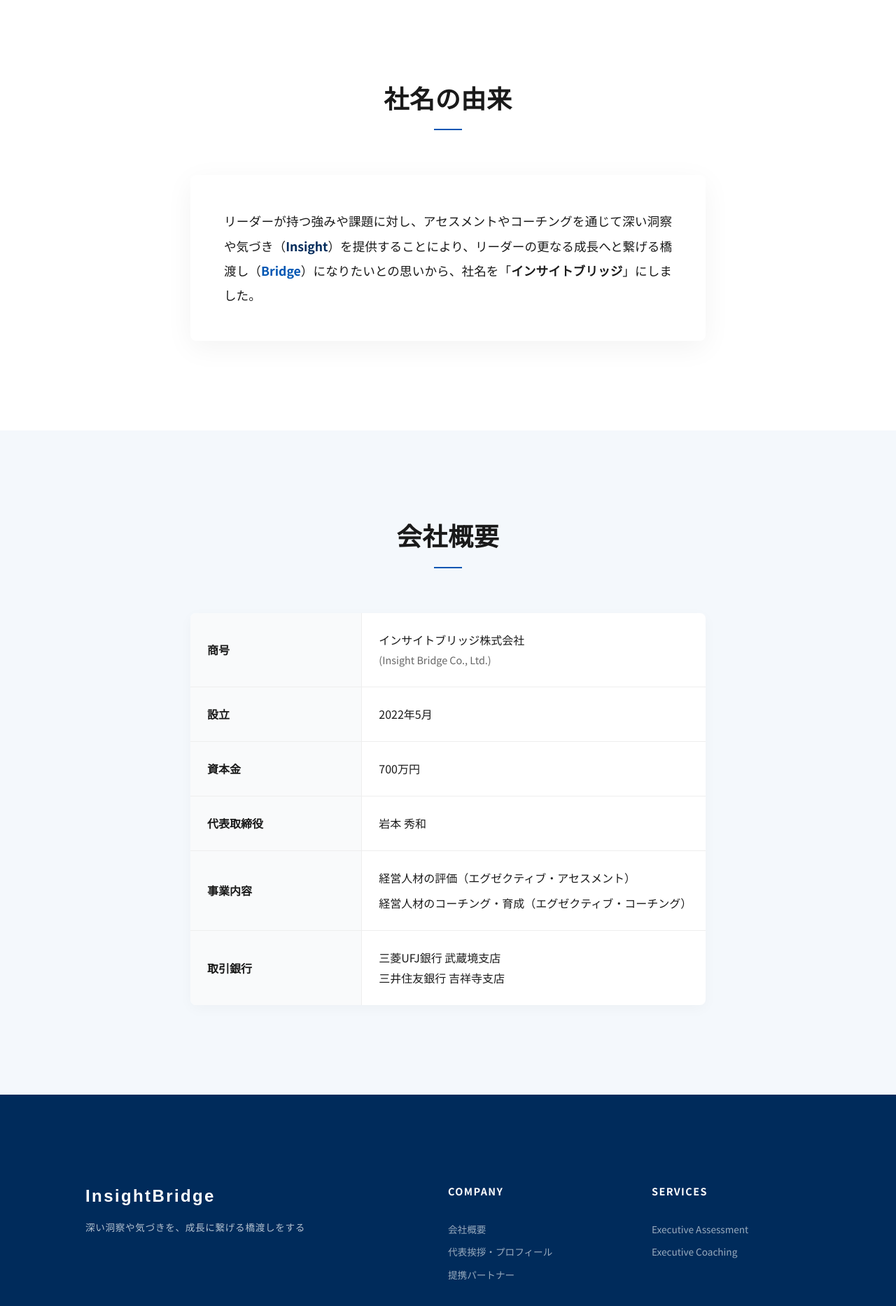
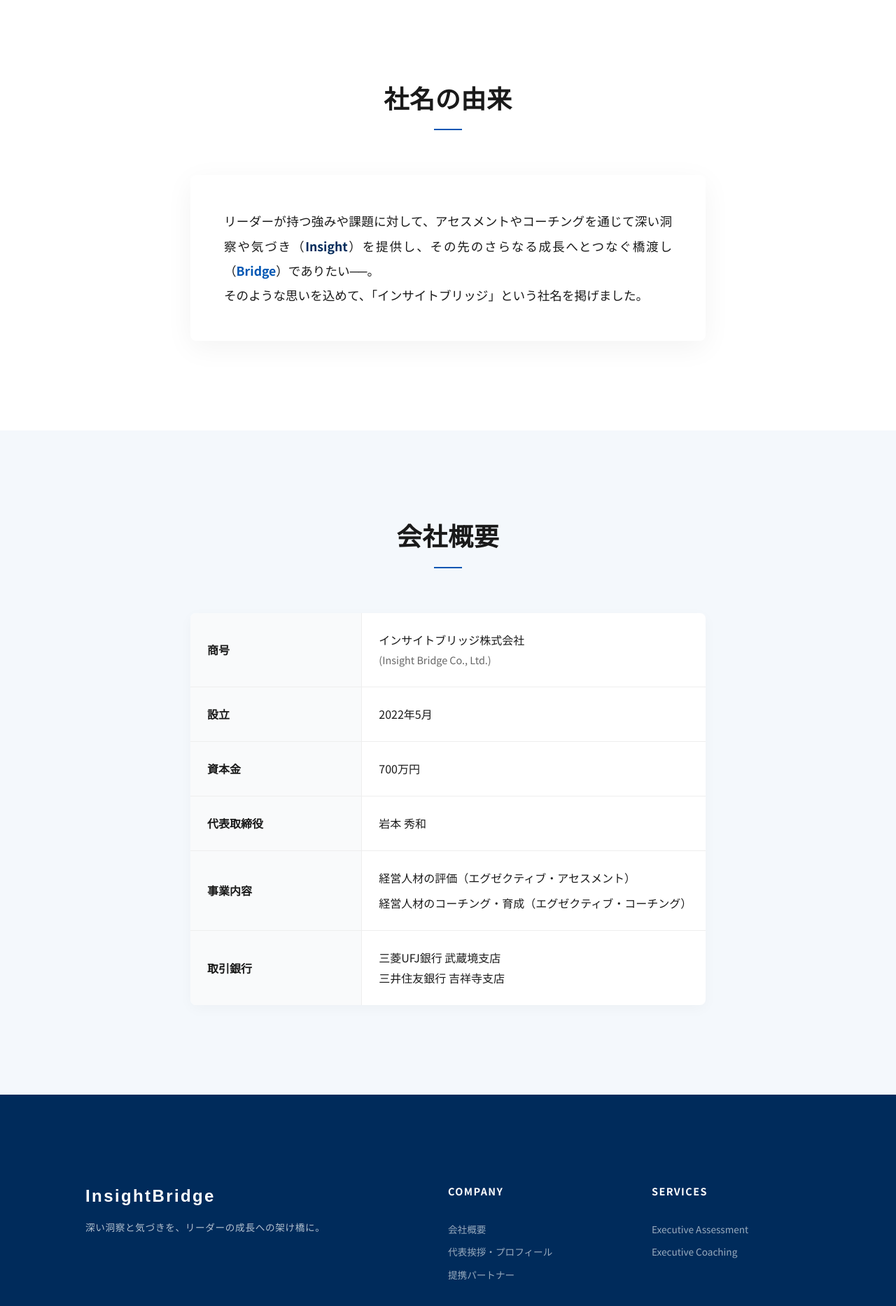
Before and after one commit to hakusantech/Insight_bledge, a Next.js app: page /about in a window 1280 px wide. Shown: the part 1336-3202 px from the top of the page at 70% size. Built offline with nearby package versions, Linux system fonts and the light colour scheme.

Commit message:
docs: update catchphrase and company origin text

```diff
--- a/src/app/about/page.tsx
+++ b/src/app/about/page.tsx
@@ -51,7 +51,7 @@ export default function About() {
                     <h2 style={{ textAlign: 'center' }}>社名の由来</h2>
                     <div style={{ padding: '3rem', backgroundColor: '#fff', boxShadow: '0 10px 40px rgba(0,0,0,0.05)', borderRadius: '8px' }}>
                       <p style={{ fontSize: '1.1rem', lineHeight: '2', marginBottom: '0', textAlign: 'justify' }}>
-                リーダーが持つ強みや課題に対し、アセスメントやコーチングを通じて深い洞察や気づき（<span style={{color: 'var(--color-primary)', fontWeight: 'bold'}}>Insight</span>）を提供することにより、リーダーの更なる成長へと繋げる橋渡し（<span style={{color: 'var(--color-secondary)', fontWeight: 'bold'}}>Bridge</span>）になりたいとの思いから、社名を「<span style={{fontWeight: 'bold'}}>インサイトブリッジ</span>」にしました。
+                        リーダーが持つ強みや課題に対して、アセスメントやコーチングを通じて深い洞察や気づき（<span style={{color: 'var(--color-primary)', fontWeight: 'bold'}}>Insight</span>）を提供し、その先のさらなる成長へとつなぐ橋渡し（<span style={{color: 'var(--color-secondary)', fontWeight: 'bold'}}>Bridge</span>）でありたい──。<br />そのような思いを込めて、「インサイトブリッジ」という社名を掲げました。
                       </p>
                     </div>
                   </div>
--- a/src/components/Footer.tsx
+++ b/src/components/Footer.tsx
@@ -8,7 +8,7 @@ export default function Footer() {
           <div className="footer-brand">
             <h3 style={{ color: '#fff', fontSize: '1.5rem', marginBottom: '1rem', letterSpacing: '0.1em', fontFamily: 'var(--font-noto-serif-jp)' }}>InsightBridge</h3>
             <p style={{ color: '#fff', opacity: 0.7, fontSize: '0.85rem', letterSpacing: '0.05em' }}>
-              深い洞察や気づきを、成長に繋げる橋渡しをする
+              深い洞察と気づきを、リーダーの成長への架け橋に。
             </p>
           </div>
           <div className="footer-col">
--- a/src/components/Hero.tsx
+++ b/src/components/Hero.tsx
@@ -17,7 +17,7 @@ export default function Hero() {
       <div className="hero-typewriter">
         <HeroTypewriter />
         <p className="hero-tagline">
-          深い洞察や気づきを、成長に繋げる橋渡しをする
+          深い洞察と気づきを、リーダーの成長への架け橋に。
         </p>
       </div>
     </section>
```
Lines whose indentation alone changed are shown as unchanged.
